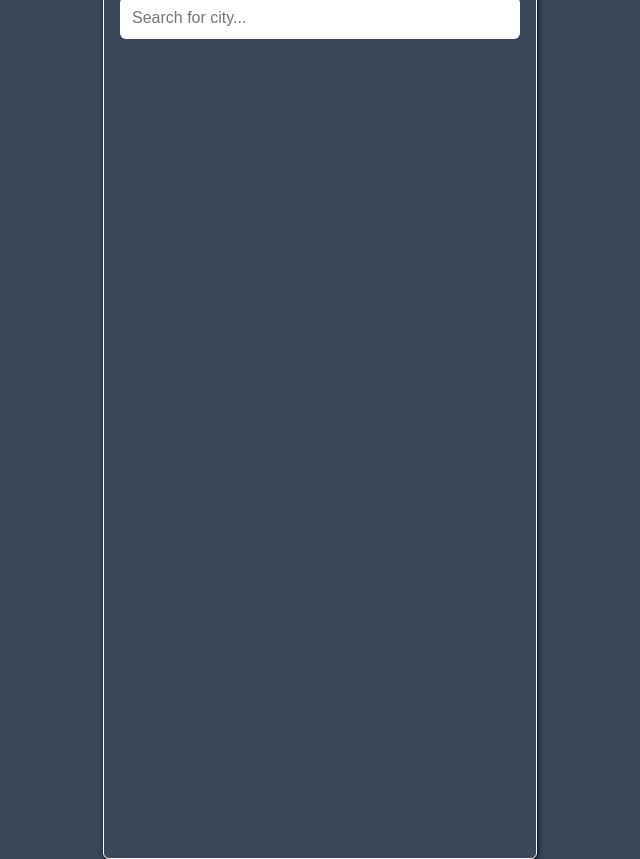
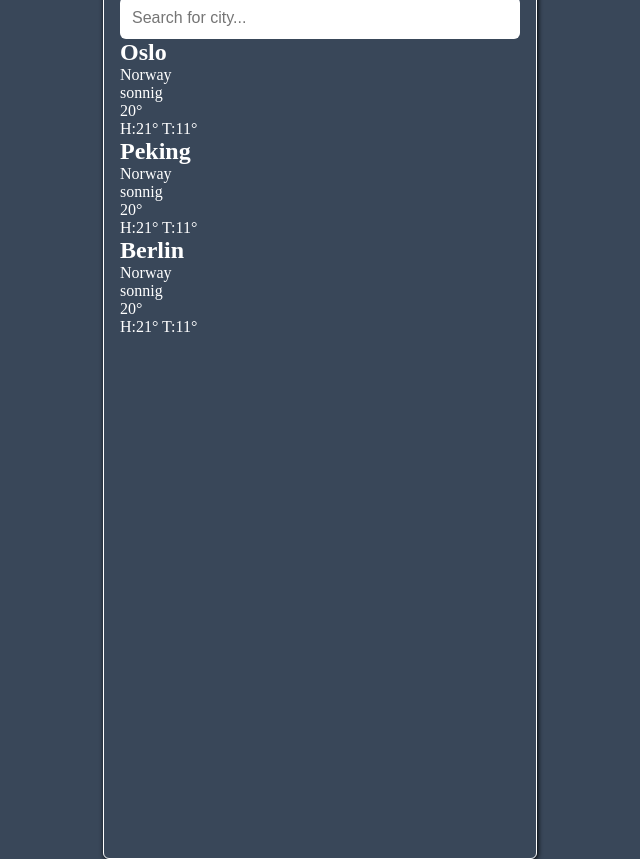
Before and after one commit to wehrend/weather-app, a website built with Vite: page index.html in a window 1280 px wide. Shown: the part 75-934 px from the top of the page, without its empty margins (320-960 px from the left). Built offline with nearby package versions, Linux system fonts and the light colour scheme; a web font is replaced by a local one.

Commit message:
add markup for favorite cities

```diff
--- a/index.html
+++ b/index.html
@@ -21,7 +21,52 @@
           placeholder="Search for city..."
         />
       </div>
+      <div class="main-menu__cities-list">
+        <div class="city-wrapper">
+          <div class="city">
+            <div class="city__left-column">
+              <div class="city__right-column"></div>
+              <h2 class="city__name">Oslo</h2>
+              <div class="city__country">Norway</div>
+              <div class="city__condition">sonnig</div>
+            </div>
+            <div class="city__right-column">
+              <div class="city__temperature">20°</div>
+              <div class="city__min-max-temperature">H:21° T:11°</div>
+            </div>
+          </div>
+        </div>
+                <div class="city-wrapper">
+          <div class="city">
+            <div class="city__left-column">
+              <div class="city__right-column"></div>
+              <h2 class="city__name">Peking</h2>
+              <div class="city__country">Norway</div>
+              <div class="city__condition">sonnig</div>
+            </div>
+            <div class="city__right-column">
+              <div class="city__temperature">20°</div>
+              <div class="city__min-max-temperature">H:21° T:11°</div>
+            </div>
+          </div>
+        </div>
+          <div class="city-wrapper">
+          <div class="city">
+            <div class="city__left-column">
+              <div class="city__right-column"></div>
+              <h2 class="city__name">Berlin</h2>
+              <div class="city__country">Norway</div>
+              <div class="city__condition">sonnig</div>
+            </div>
+            <div class="city__right-column">
+              <div class="city__temperature">20°</div>
+              <div class="city__min-max-temperature">H:21° T:11°</div>
+            </div>
+          </div>
+        </div>
+      </div>
     </div>
+    </body>
     <script type="module" src="/src/main.js"></script>
   </body>
 </html>
```
